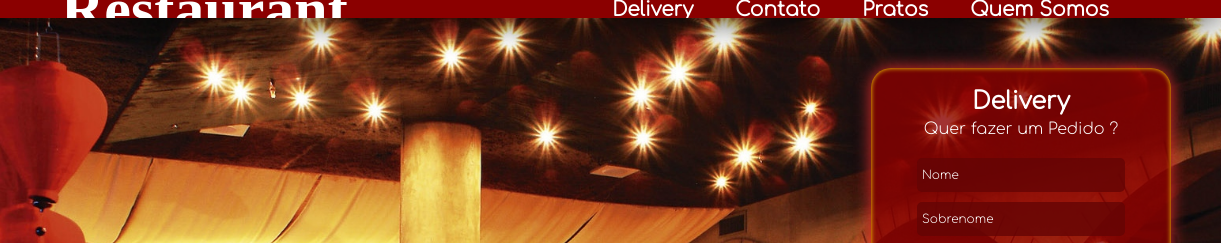
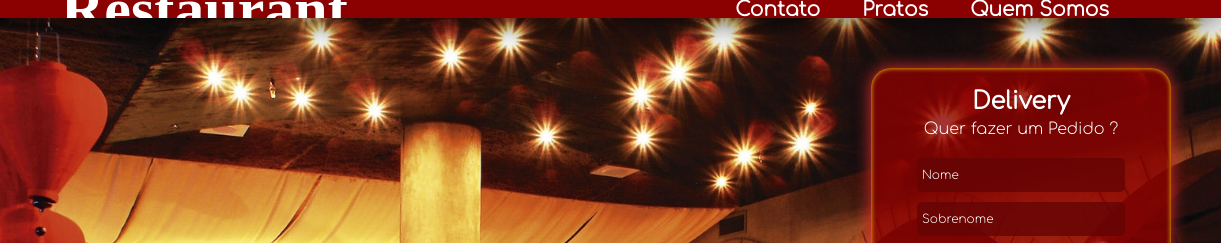
Before and after one commit to AndersonBones/Restaurant, a plain HTML site: page index.html in a window 1280 px wide. Shown: the top 243 px of the page, 59-1280 px from the left. Drawn offline with Linux system fonts and the light colour scheme; a web font is replaced by a local one.

Commit message:
Update index.html

```diff
--- a/index.html
+++ b/index.html
@@ -19,7 +19,6 @@
 
             <table class="menu">
                 <tr class="menu_cabeçalho">
-                    <th class="pedido"><a href="#delivery">Delivery</a></th>
                     <th class="Contato"><a href="#contato">Contato</a></th>
                     <th class="Pratos"><a href="#pratos">Pratos</a></th>
                     <th class="Quem_somos"><a href="#quemSomos">Quem Somos</a></th>
```
